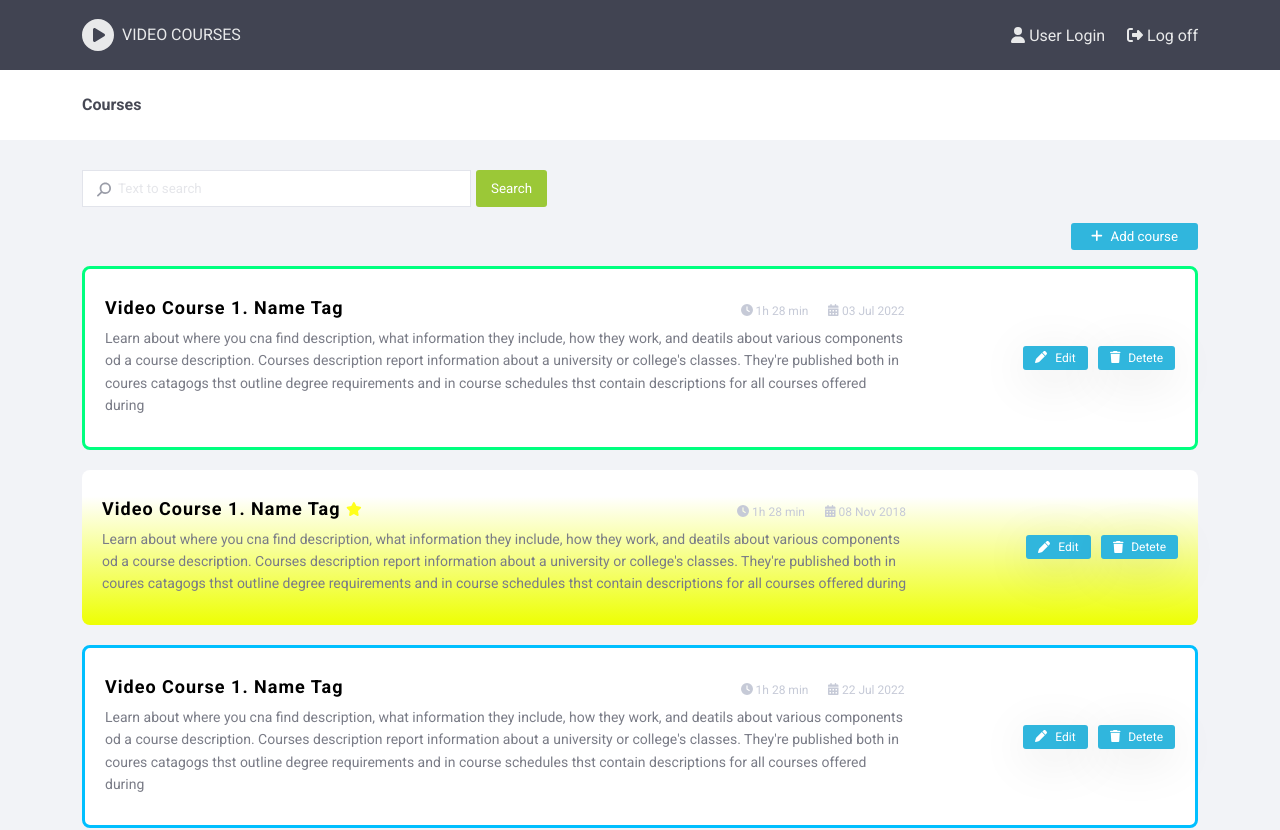
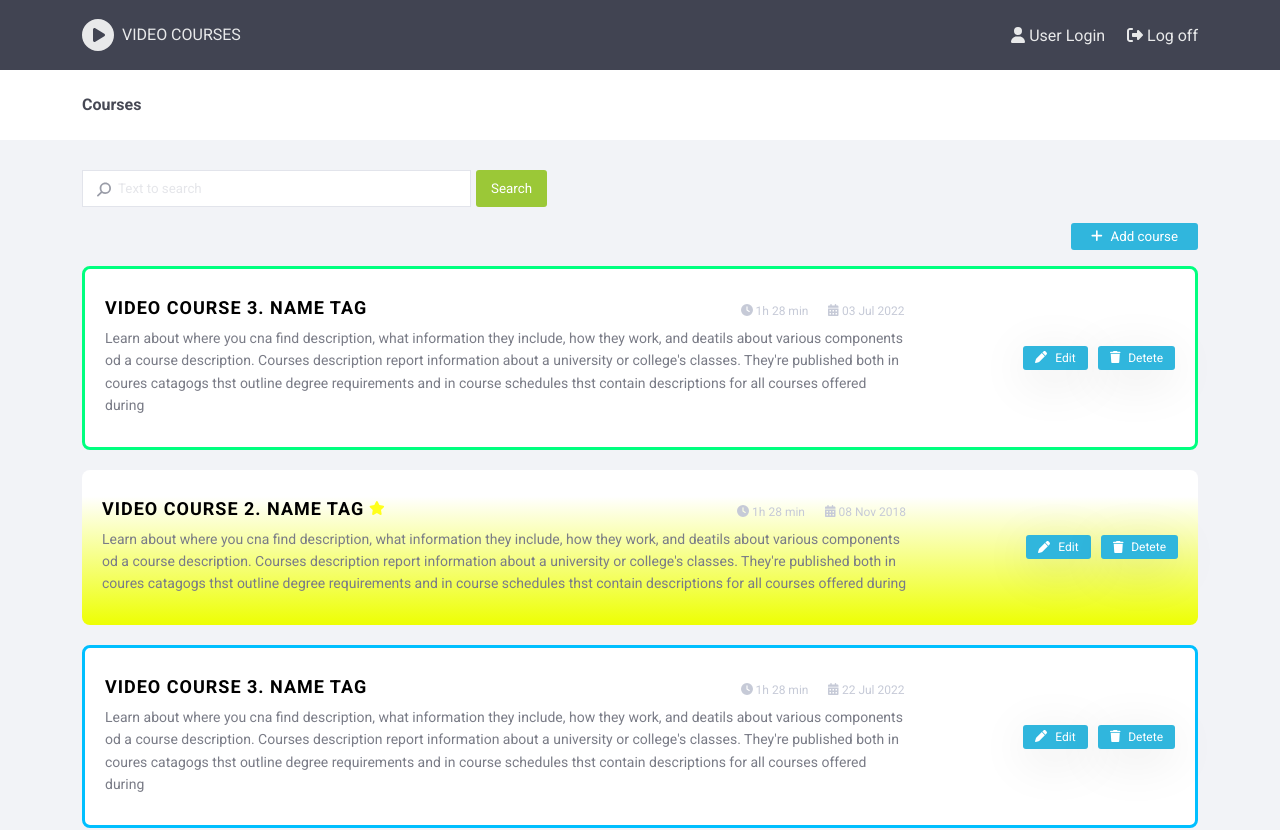
Before and after one commit to artykovdaniyar/angular-is-rock-, an Angular app: page / in a window 1280 px wide. Shown: the top 830 px of the page. Built offline with nearby package versions, Linux system fonts and the light colour scheme.

Commit message:
course card title to uppercase

```diff
--- a/src/app/core/courses/courses-item/courses-item.component.html
+++ b/src/app/core/courses/courses-item/courses-item.component.html
@@ -6,14 +6,18 @@
 >
   <div class="info">
     <div class="info-header">
-      <h3 class="title">
-        {{ course.name }}
-        <fa-icon
-          *ngIf="course.topRated"
-          [icon]="faStar"
-          class="top-rated"
-        ></fa-icon>
-      </h3>
+      <div class="title-wrapper">
+        <h3 class="title">
+          {{ course.name | uppercase }}
+        </h3>
+        <button class="top-rated-btn">
+          <fa-icon
+            *ngIf="course.topRated"
+            [icon]="faStar"
+            class="top-rated-icon"
+          ></fa-icon>
+        </button>
+      </div>
 
       <ul class="info-date">
         <li class="visite-time">
--- a/src/app/core/courses/courses-item/courses-item.component.scss
+++ b/src/app/core/courses/courses-item/courses-item.component.scss
@@ -37,10 +37,21 @@
   flex-wrap: wrap;
   margin-bottom: 10px;
 }
+.title-wrapper {
+  display: flex;
+  align-items: center;
+}
 .title {
   font-size: 18px;
   font-weight: 700;
   letter-spacing: 1px;
+}
+.top-rated-icon {
+  font-size: 14px;
+  color: rgb(255, 255, 27);
+}
+.top-rated-btn {
+  padding: 0 5px;
 }
 .info-date {
   display: flex;
@@ -83,10 +94,7 @@
 .btn:active {
   background: #30b6dd;
 }
-.top-rated {
-  font-size: 14px;
-  color: rgb(255, 255, 27);
-}
+
 @media screen and (max-width: 767px) {
   .card {
     flex-direction: column;
--- a/src/app/core/courses/courses.component.ts
+++ b/src/app/core/courses/courses.component.ts
@@ -11,7 +11,7 @@ export class CoursesComponent implements OnInit {
   ngOnInit(): void {
     this.courses = [
       {
-        name: 'Video Course 1. Name Tag',
+        name: 'Video Course 3. Name Tag',
         id: 1,
         description:
           "Learn about where you cna  find description, what information they include, how they work, and deatils about various components od a course description. Courses description report information about a university or college's classes. They're published both in coures catagogs thst outline degree requirements and in course schedules thst contain descriptions for all courses offered during",
@@ -20,7 +20,7 @@ export class CoursesComponent implements OnInit {
         topRated: false,
       },
       {
-        name: 'Video Course 1. Name Tag',
+        name: 'Video Course 2. Name Tag',
         id: 2,
         description:
           "Learn about where you cna  find description, what information they include, how they work, and deatils about various components od a course description. Courses description report information about a university or college's classes. They're published both in coures catagogs thst outline degree requirements and in course schedules thst contain descriptions for all courses offered during",
@@ -29,7 +29,7 @@ export class CoursesComponent implements OnInit {
         topRated: true,
       },
       {
-        name: 'Video Course 1. Name Tag',
+        name: 'Video Course 3. Name Tag',
         id: 3,
         description:
           "Learn about where you cna  find description, what information they include, how they work, and deatils about various components od a course description. Courses description report information about a university or college's classes. They're published both in coures catagogs thst outline degree requirements and in course schedules thst contain descriptions for all courses offered during",
```
